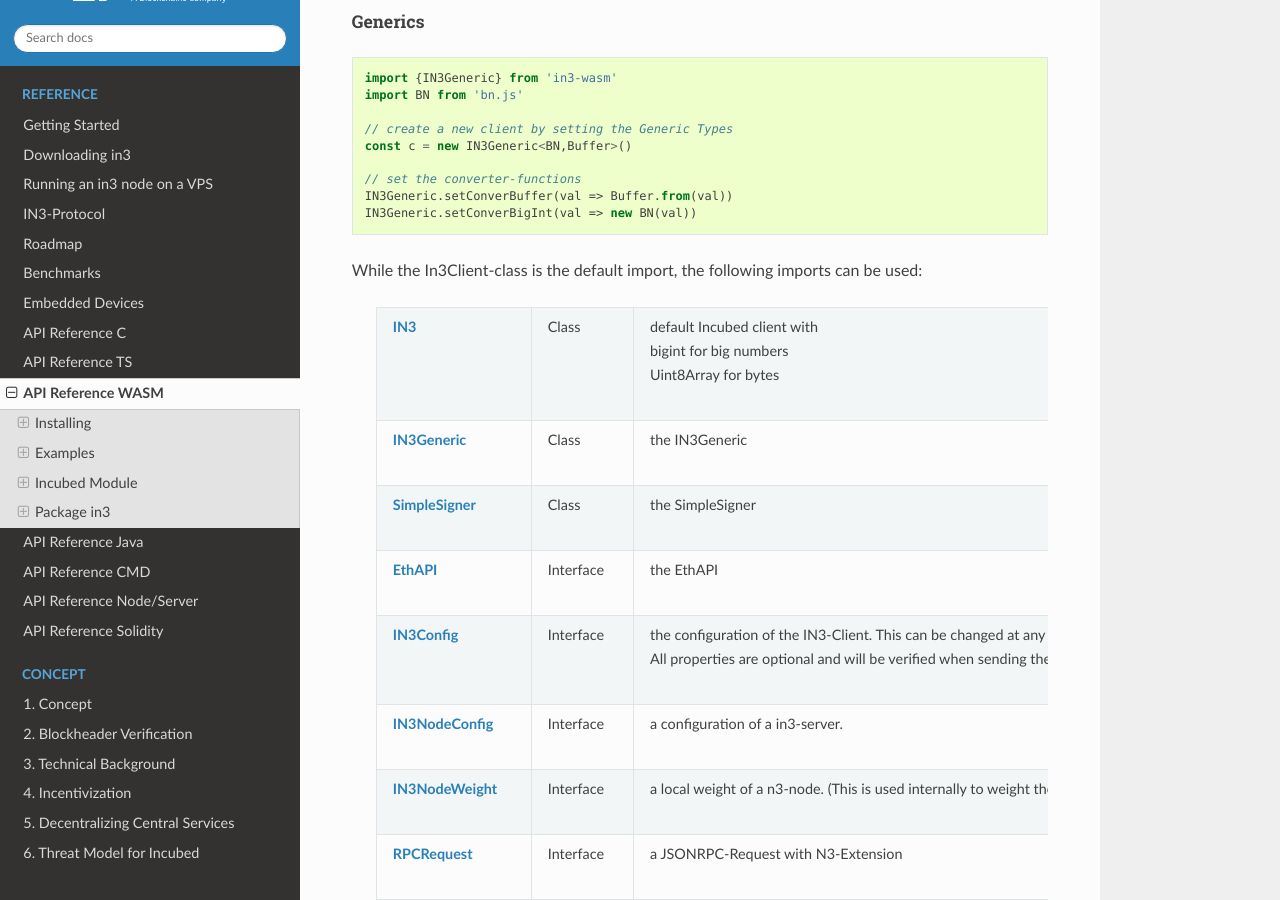
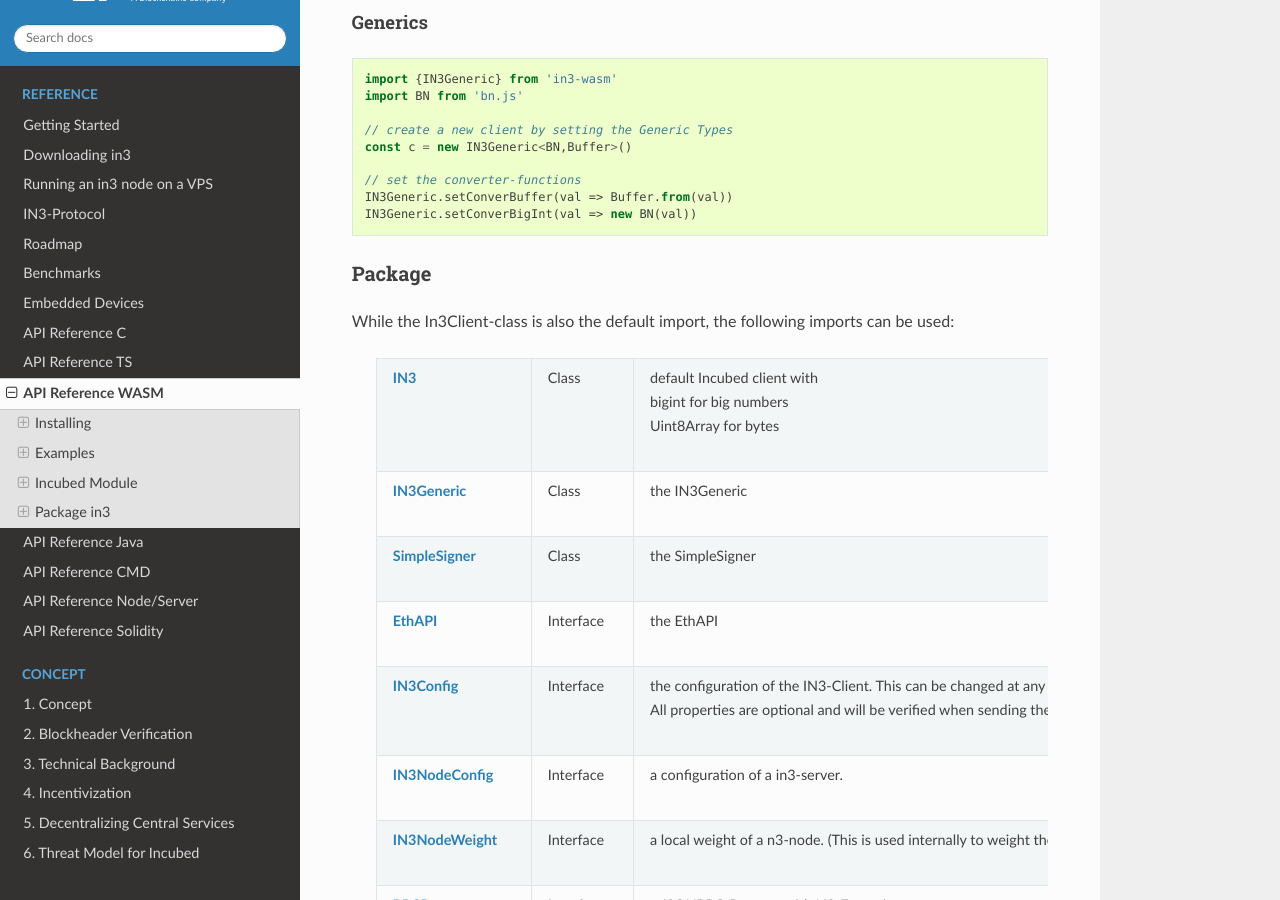
Before and after one commit to blockchainsllc/in3-docs, a Sphinx documentation site: the page built from docs/api-wasm.md, in a window 1280 px wide and 900 px high, scrolled down 4267 px. Built offline with Sphinx 7.4.7 and the Read the Docs theme 2.0.0, drawn with Linux system fonts in a browser that asks for light colours.

Commit message:
headline wasm

````diff
--- a/docs/api-wasm.md
+++ b/docs/api-wasm.md
@@ -210,7 +210,7 @@ Per default we use `UInt8Array`. This is used whenever we work with raw bytes.
 
 If you want to change this type, use [setConverBuffer()](#setconvertbuffer) function.
 
-##### Generics
+#### Generics
 
 ```js
 import {IN3Generic} from 'in3-wasm'
@@ -226,7 +226,10 @@ IN3Generic.setConverBigInt(val => new BN(val))
 ```
 
 
-While the In3Client-class is the default import, the following imports can be used:
+
+### Package
+
+While the In3Client-class is also the default import, the following imports can be used:
 
 
 ```eval_rst
````
